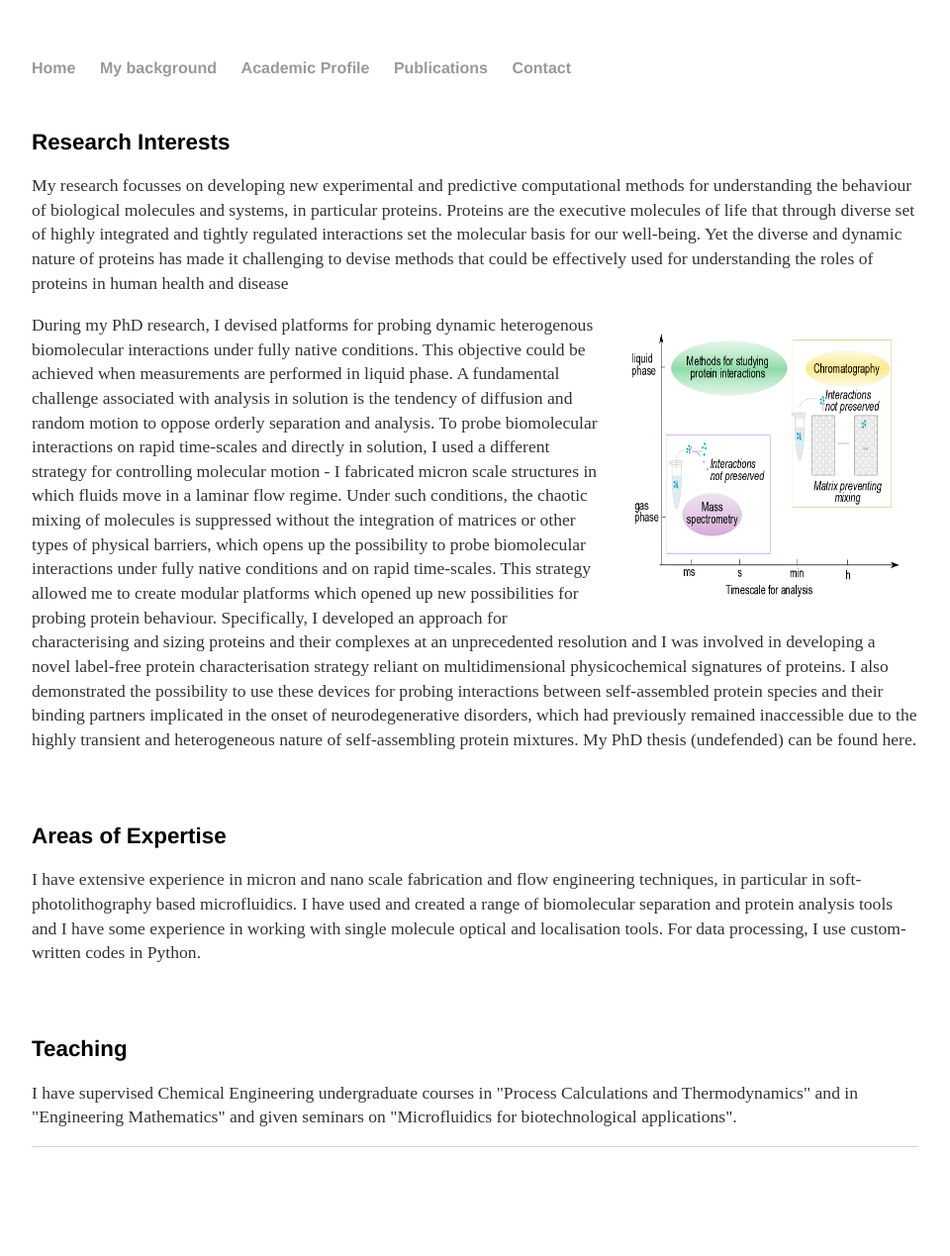
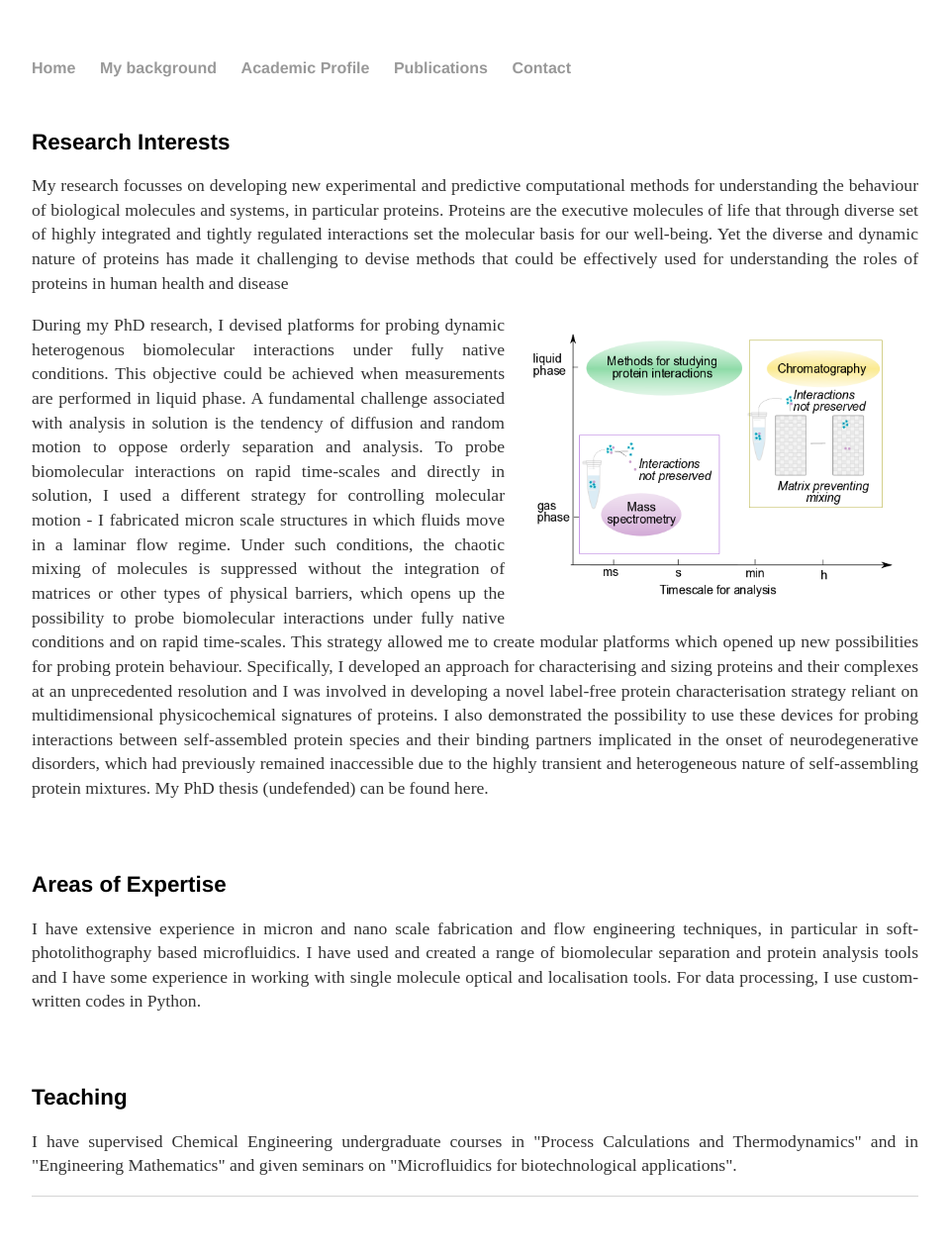
Before and after one commit to kadiliissaar/kadiliissaar.github.io, a Jekyll site: the page built from academic-profile/index.html, in a window 1280 px wide. Shown: the whole page at 99% size, without its empty margins (160-1120 px from the left). Built offline with Jekyll 4.4.1, drawn with Linux system fonts in a browser that asks for light colours; before the commit the page ends 1219 px from its top, so only the background shows below that.

Commit message:
Update index.html

```diff
--- a/academic-profile/index.html
+++ b/academic-profile/index.html
@@ -5,14 +5,14 @@ title: Kadi Liis Saar
 <div class="blurb">
 </br>
 	<h2>Research Interests</h2>
-	<p> My research focusses on developing new experimental and predictive computational methods for understanding the
+	<p align="justify"> My research focusses on developing new experimental and predictive computational methods for understanding the
 behaviour of biological molecules and systems, in particular proteins. Proteins are the executive molecules of life that
 through diverse set of highly integrated and tightly regulated interactions set the molecular basis for our well-being.
 Yet the diverse and dynamic nature of proteins has made it challenging to devise methods that could be effectively used
 for understanding the roles of proteins in human health and disease</p>
 
-<img src="https://github.com/kadiliissaar/kadiliissaar.github.io/raw/master/Photos/Research/fast-liquid-phase-analysis.png" style="float:right;width:300px;height:300px;margin-bottom:15px;margin-left:15px">
-	<p> During my PhD research, I devised platforms for probing dynamic heterogenous biomolecular
+<img src="https://github.com/kadiliissaar/kadiliissaar.github.io/raw/master/Photos/Research/fast-liquid-phase-analysis.png" style="float:right;width:403px;height:300px;margin-bottom:15px;margin-left:15px">
+	<p align="justify"> During my PhD research, I devised platforms for probing dynamic heterogenous biomolecular
 interactions under fully native conditions. This objective could be achieved when measurements are performed in
 liquid phase. A fundamental challenge associated with analysis in solution is the tendency of diffusion
 and random motion to oppose orderly separation and analysis. To probe biomolecular interactions on rapid time-scales
@@ -31,7 +31,7 @@ nature of self-assembling protein mixtures. My PhD thesis (undefended) can be fo
 </br>
 
 	<h2>Areas of Expertise</h2>
-<p> I have extensive experience in micron and nano scale fabrication and flow engineering techniques, in
+<p align="justify"> I have extensive experience in micron and nano scale fabrication and flow engineering techniques, in
 particular in soft-photolithography based microfluidics. I have used and created a range of biomolecular
 separation and protein analysis tools and I have some experience in working with single molecule optical and
 localisation tools. For data processing, I use custom-written codes in Python. </p>
@@ -39,7 +39,7 @@ localisation tools. For data processing, I use custom-written codes in Python. <
 </br>
 
 	<h2>Teaching</h2>
-<p> I have supervised Chemical Engineering undergraduate courses in "Process Calculations and Thermodynamics"
+<p align="justify"> I have supervised Chemical Engineering undergraduate courses in "Process Calculations and Thermodynamics"
 and in "Engineering Mathematics" and given seminars on "Microfluidics for biotechnological applications". </p>
 
 
```
